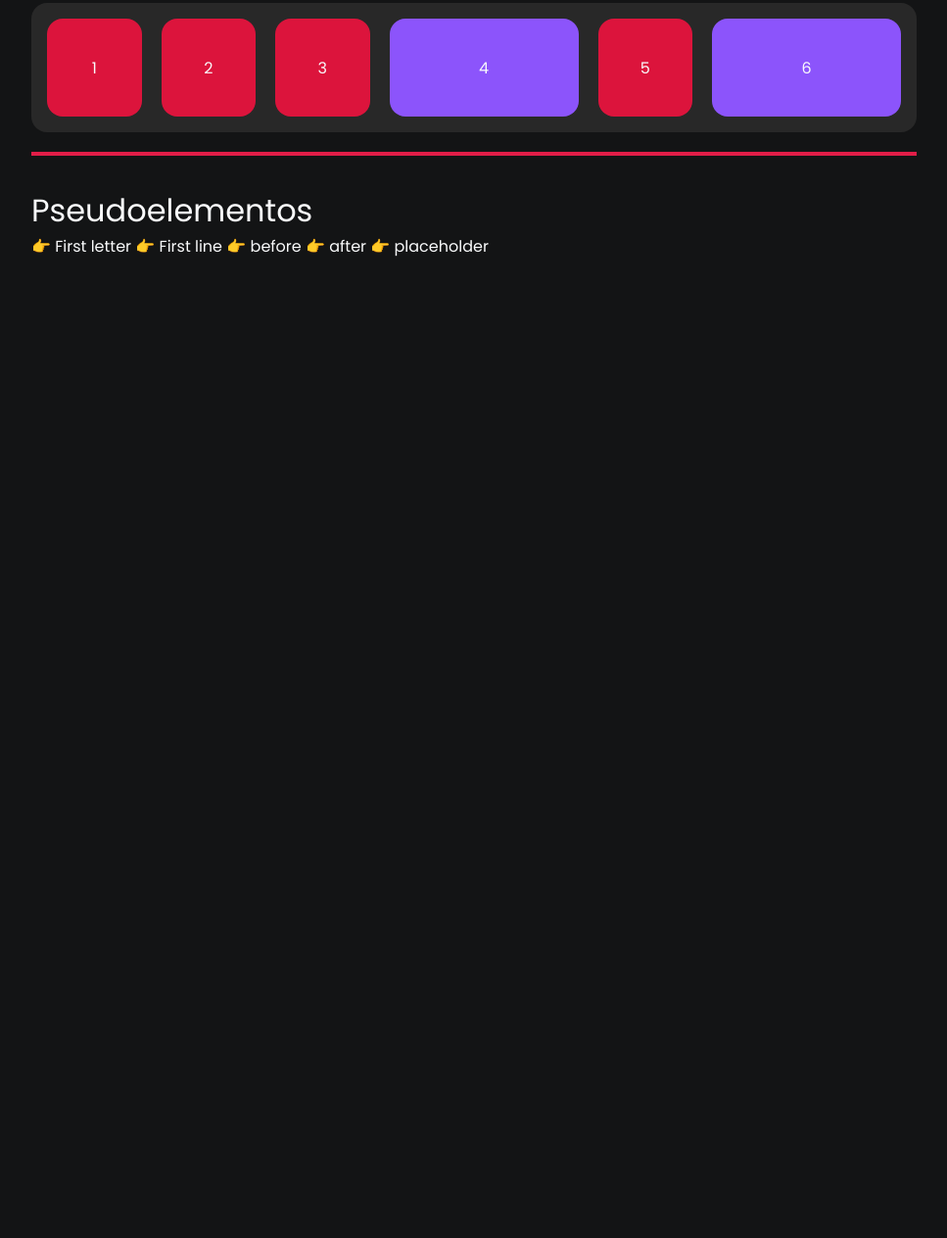
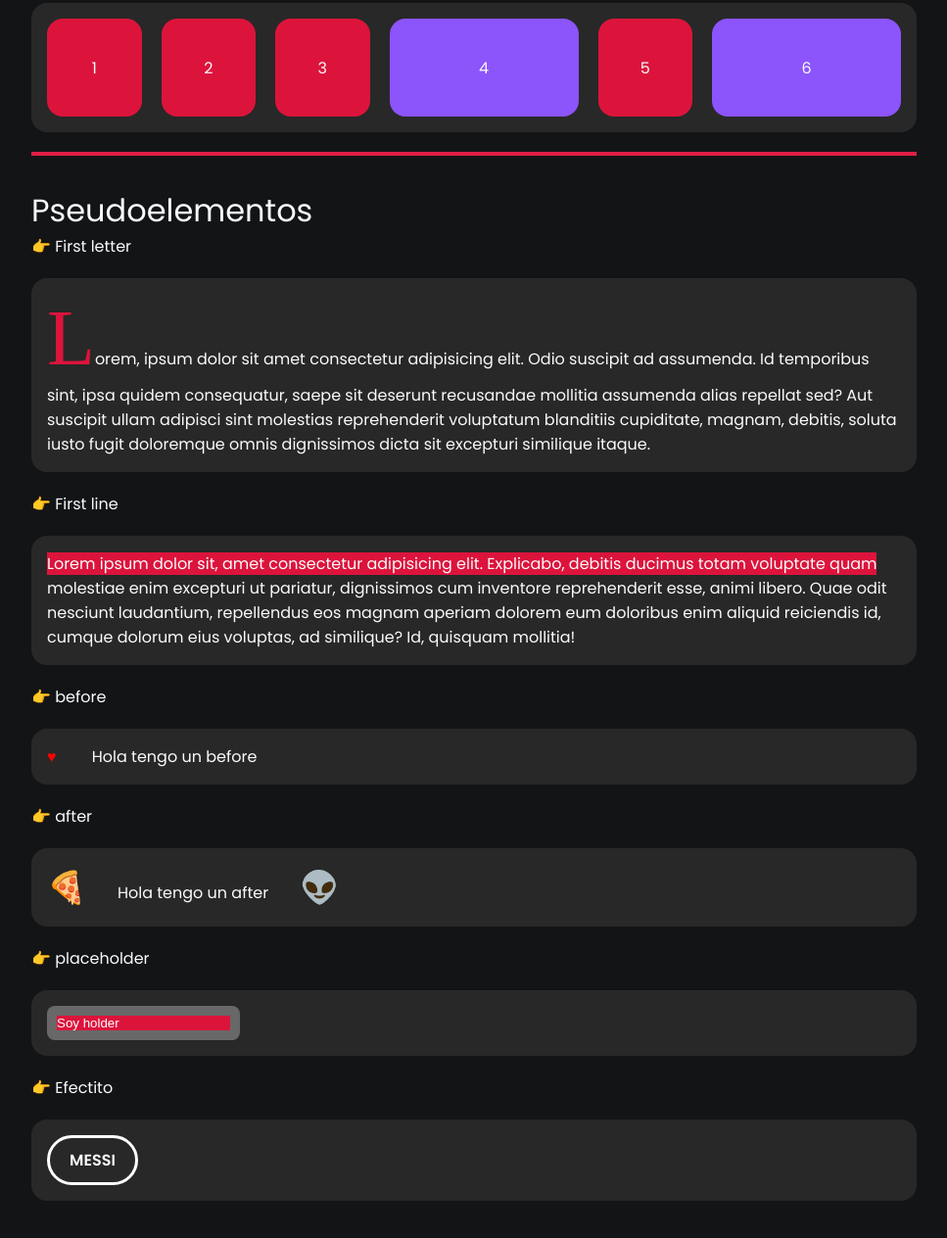
Before and after one commit to nylzen/nucba-3317, a plain HTML site: page clase_12-pseudoclases-elementos/index.html in a window 1280 px wide. Shown: the part 2465-3729 px from the top of the page at 98% size, without its empty margins (16-983 px from the left). Before the commit the page ends 2777 px from the top, so only its background shows below. Drawn offline with Linux system fonts and the light colour scheme.

Commit message:
clase 12: PseudoElements/Class

```diff
--- a/clase_12-pseudoclases-elementos/index.html
+++ b/clase_12-pseudoclases-elementos/index.html
@@ -141,13 +141,47 @@
     <!--------------------------- Pseudoelementos ----------------------------->
     <h2>Pseudoelementos</h2>
     <span class="text-span">👉 First letter</span>
+    <div class="container">
+      <p class="first-letter">
+        Lorem, ipsum dolor sit amet consectetur adipisicing elit. Odio suscipit
+        ad assumenda. Id temporibus sint, ipsa quidem consequatur, saepe sit
+        deserunt recusandae mollitia assumenda alias repellat sed? Aut suscipit
+        ullam adipisci sint molestias reprehenderit voluptatum blanditiis
+        cupiditate, magnam, debitis, soluta iusto fugit doloremque omnis
+        dignissimos dicta sit excepturi similique itaque.
+      </p>
+    </div>
 
     <span class="text-span">👉 First line</span>
+    <div class="container">
+      <p class="first-line">
+        Lorem ipsum dolor sit, amet consectetur adipisicing elit. Explicabo,
+        debitis ducimus totam voluptate quam molestiae enim excepturi ut
+        pariatur, dignissimos cum inventore reprehenderit esse, animi libero.
+        Quae odit nesciunt laudantium, repellendus eos magnam aperiam dolorem
+        eum doloribus enim aliquid reiciendis id, cumque dolorum eius voluptas,
+        ad similique? Id, quisquam mollitia!
+      </p>
+    </div>
 
     <span class="text-span">👉 before</span>
+    <div class="container">
+      <p class="before">Hola tengo un before</p>
+    </div>
 
     <span class="text-span">👉 after</span>
+    <div class="container">
+      <p class="after">Hola tengo un after</p>
+    </div>
 
     <span class="text-span">👉 placeholder</span>
+    <div class="container">
+      <input type="text" class="input-placeholder" placeholder="Soy holder" />
+    </div>
+
+    <span class="text-span">👉 Efectito</span>
+    <div class="container">
+      <a href="#" class="btn">Messi</a>
+    </div>
   </body>
 </html>
--- a/clase_12-pseudoclases-elementos/style.css
+++ b/clase_12-pseudoclases-elementos/style.css
@@ -1,3 +1,7 @@
+*::selection {
+  /* user-select: none; */
+  background-color: crimson;
+}
 .container {
   background: #282828;
   display: flex;
@@ -103,3 +107,95 @@
   background-color: #8c54fb;
   width: 200px;
 }
+
+.first-letter::first-letter {
+  color: crimson;
+  font-size: 5rem;
+  font-family: serif;
+}
+
+.first-line::first-line {
+  background-color: crimson;
+}
+
+.before::before {
+  content: '♥ ';
+  padding-right: 2rem;
+  /* width: 100px; */
+  /* height: 100px; */
+  /* position: absolute; */
+  /* background: url('./img/messi-list-img.jpg'); */
+  color: red;
+}
+
+.after::after {
+  content: '👽';
+  padding-left: 2rem;
+  font-size: 2rem;
+}
+
+.after::before {
+  content: '🍕';
+  font-size: 2rem;
+  padding-right: 2rem;
+}
+
+/* win . */
+
+.input-placeholder {
+  padding: 10px;
+  background-color: rgba(105, 104, 104);
+  border: none;
+  outline: none;
+  border-radius: 0.5rem;
+}
+
+.input-placeholder::placeholder {
+  color: white;
+  background: crimson;
+}
+
+/* TEST */
+.first-line::selection {
+  background-color: #8c54fb;
+}
+
+.btn {
+  border: 3px solid #fff;
+  padding: 10px 20px;
+  border-radius: 50px;
+  font-weight: 600;
+  text-transform: uppercase;
+  transition: all 1s;
+  position: relative;
+  overflow: hidden;
+  z-index: 2;
+}
+
+/* .btn:hover {
+  background: #fff;
+  color: #000;
+} */
+
+.btn::after {
+  content: '';
+  width: 100%;
+  height: 100%;
+  background-color: #fff;
+  position: absolute;
+  top: 0;
+  left: 0;
+  z-index: 0;
+  transform: translateY(100%);
+  /* transform: translateX(0%); */
+  transition: all 0.5s;
+}
+
+.btn:hover::after {
+  transform: translateY(0);
+}
+
+.btn:hover {
+  color: #000;
+  /* background-color: white; */
+}
```
